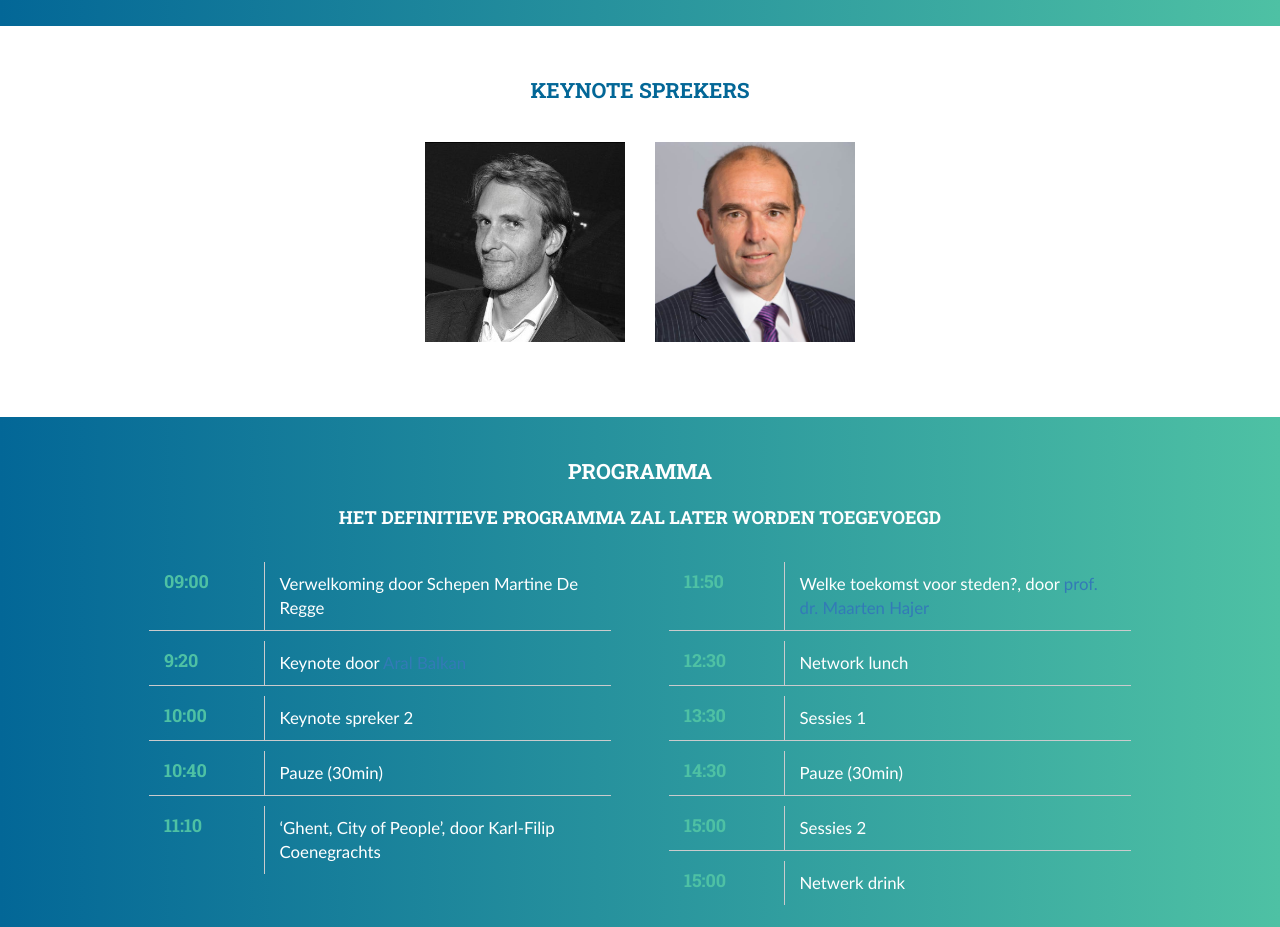
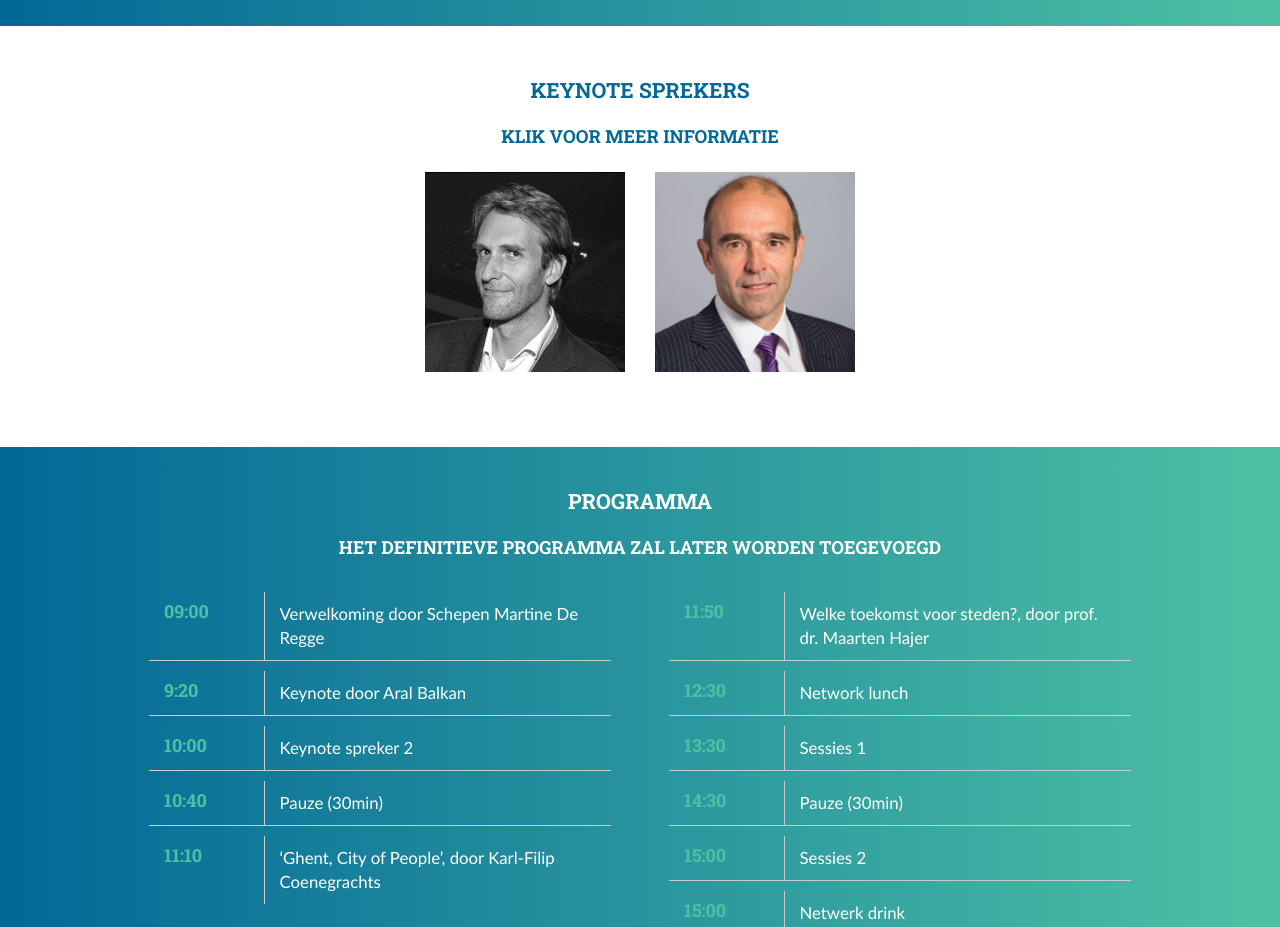
Before and after one commit to PieterJanPauwels/Foreplay.gent, a website: page index.html in a window 1280 px wide. Shown: the part 800-1727 px from the top of the page. Drawn offline with nearby package versions, Linux system fonts and the light colour scheme.

Commit message:
Added click for more info

```diff
--- a/index.html
+++ b/index.html
@@ -167,6 +167,7 @@
                 <div class="row">
                     <div class="col-md-12">
                         <h2 class="text-center text-yellow">KEYNOTE SPREKERS</h2>
+                        <h4 class="text-center text-yellow">KLIK VOOR MEER INFORMATIE</h4>
                         <div class="partner-logos">
                             <a data-toggle="modal" data-target="#spreker1"><img src="assets/pictures/kc.jpg" height="200px"></a>
                           <!--  <a data-toggle="modal" data-target="#spreker2"><img src="http://placehold.it/200x200" height="200px"></a>
@@ -352,7 +353,7 @@
                             <h4 class="no-uppercase text-azg">9:20</h4>
                         </div>
                         <div class="col-xs-9">
-                            <span>Keynote door <a href="https://ar.al" target="_blank">Aral Balkan</a> </span>
+                            <span>Keynote door Aral Balkan </span>
                         </div>
                     </div>
                     <div class="row">
@@ -388,7 +389,7 @@
                             <h4 class="no-uppercase text-azg">11:50</h4>
                         </div>
                         <div class="col-xs-9">
-                            <span>Welke toekomst voor steden?, door <a href="http://www.maartenhajer.nl/" target="_blank">prof. dr. Maarten Hajer</a></span>
+                            <span>Welke toekomst voor steden?, door prof. dr. Maarten Hajer</span>
                         </div>
                     </div>
                     <div class="row">
```
